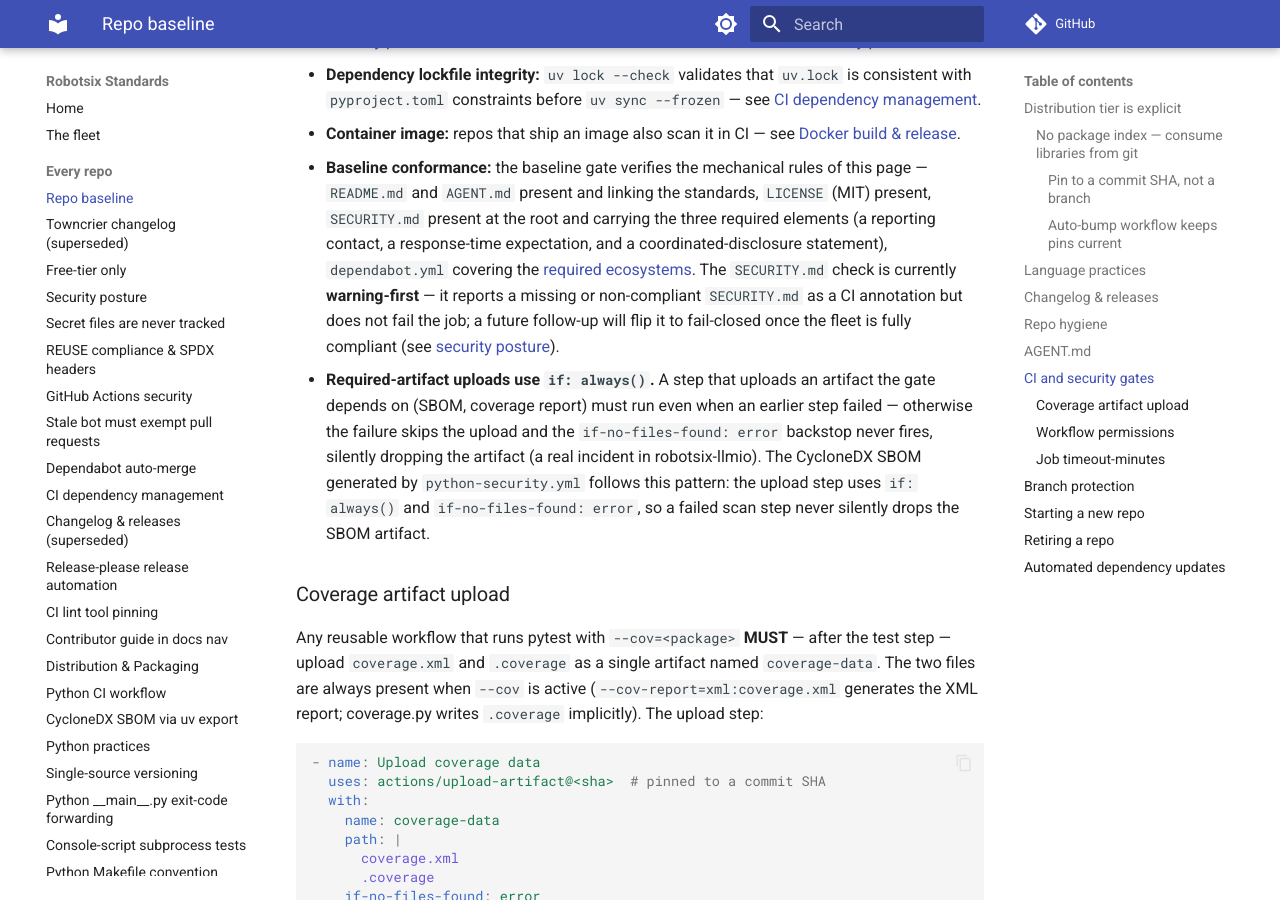
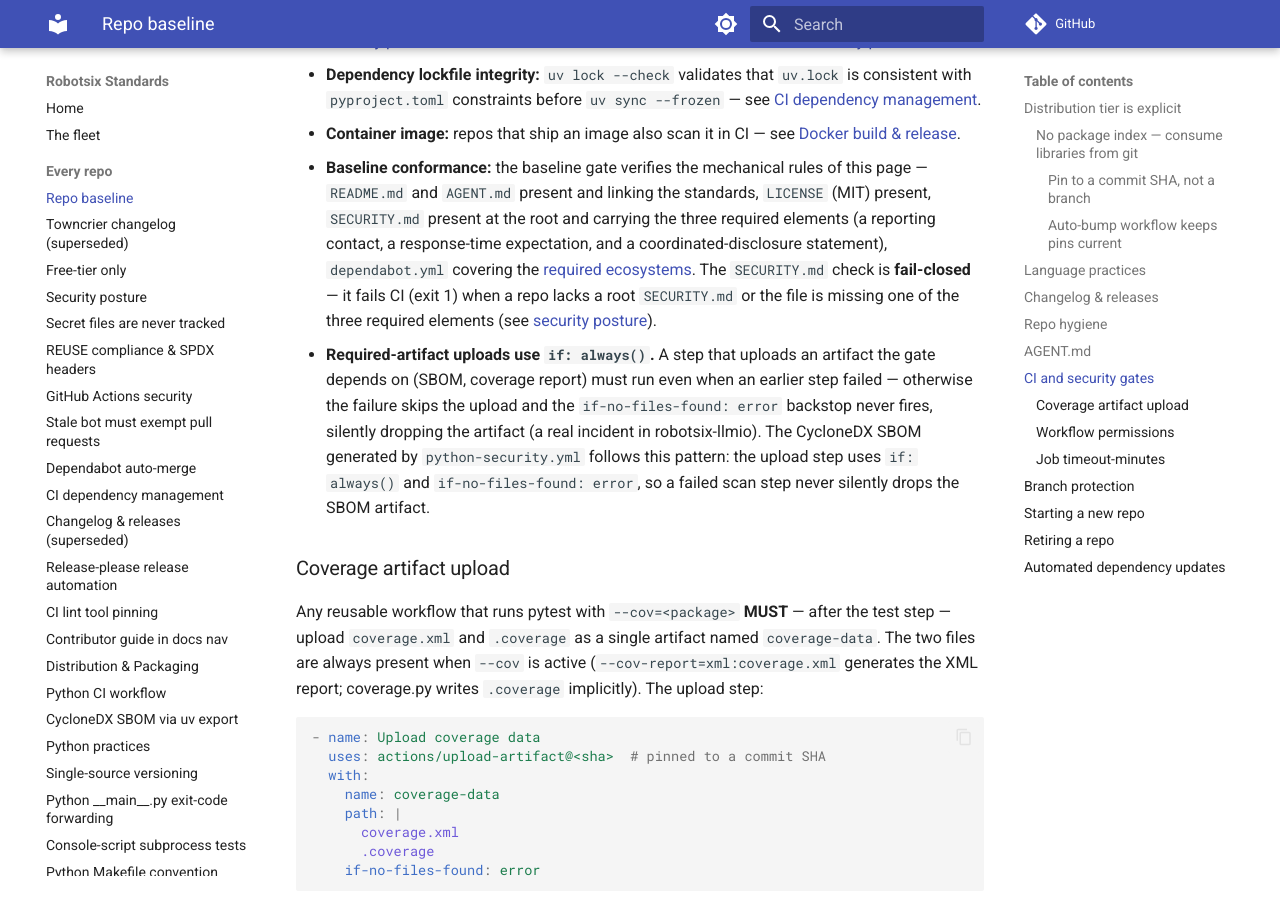
Before and after one commit to damien-robotsix/robotsix-standards, an MkDocs documentation site: the page built from docs/repo-baseline.md, in a window 1280 px wide and 900 px high, scrolled down 4373 px. Built offline with MkDocs 1.6.1 and Material for MkDocs 9.7.7, drawn with Linux system fonts in a browser that asks for light colours; comment, search, counter and statistics services are not loaded.

Commit message:
chore: Standards still describe the SECURITY.md baseline gate as warning-first, but the reference gate is already fail-closed (20261013T171043Z-standards-still-describe-the-security-md-a4ea) (#410)
Co-authored-by: robotsix-mill <mill@robotsix.local>

```diff
--- a/docs/repo-baseline.md
+++ b/docs/repo-baseline.md
@@ -205,10 +205,9 @@ gate set:
   carrying the three required elements (a reporting contact, a response-time
   expectation, and a coordinated-disclosure statement), `dependabot.yml`
   covering the [required ecosystems](#automated-dependency-updates). The
-  `SECURITY.md` check is currently **warning-first** — it reports a missing or
-  non-compliant `SECURITY.md` as a CI annotation but does not fail the job; a
-  future follow-up will flip it to fail-closed once the fleet is fully
-  compliant (see [security posture](security-posture.md)).
+  `SECURITY.md` check is **fail-closed** — it fails CI (exit 1) when a repo
+  lacks a root `SECURITY.md` or the file is missing one of the three required
+  elements (see [security posture](security-posture.md)).
 - **Required-artifact uploads use `if: always()`.** A step that uploads an
   artifact the gate depends on (SBOM, coverage report) must run even when an
   earlier step failed — otherwise the failure skips the upload and the
```
Also changed, not shown: docs/security-posture.md (+3 -4 lines).
